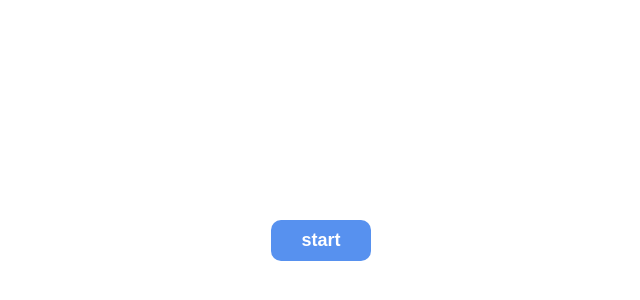
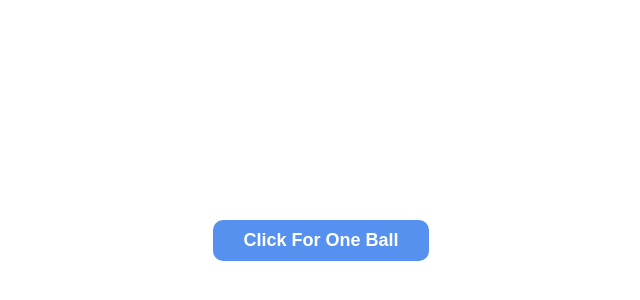
Before and after one commit to acciojob/golf-react-imrahulsrivastava, a React app: page / in a window 1280 px wide. Shown: the part 168-468 px from the top of the page, without its empty margins (319-959 px from the left). Built offline with nearby package versions, Linux system fonts and the light colour scheme; the HTML template or start-up script is replaced by a standard one.

Commit message:
changed to class component

```diff
--- a/src/components/App.js
+++ b/src/components/App.js
@@ -1,41 +1,50 @@
-import React, { useEffect, useState } from "react";
+import React, { Component } from "react";
 import "../styles/App.css";
 
-function App() {
-  const [showBall, setShowBall] = useState(false);
-  const [ballPosition, setBallPosition] = useState(0);
+class App extends Component {
+  constructor(props) {
+    super(props);
 
-  const RenderChoice = () =>
-    showBall ? (
-      <div className="ball" style={{ left: ballPosition + "px" }}></div>
-    ) : (
-      <button className="start" onClick={buttonClickHandler}>
-        start
-      </button>
-    );
+    this.state = {
+      renderBall: false,
+      posi: 0,
+      ballPosition: { left: "0px" },
+    };
 
-  const buttonClickHandler = () => setShowBall(!showBall);
+    this.renderChoice = this.renderChoice.bind(this);
+    this.buttonClickHandler = this.buttonClickHandler.bind(this);
+  }
 
-  const handleKeyDown = (e) => {
-    if (e.key === "ArrowRight" || e.keyCode === 39) {
-      setBallPosition((position) => position + 5);
-    } else if (e.key === "ArrowLeft" || e.keyCode === 37) {
-      setBallPosition((position) => position - 5);
+  buttonClickHandler() {
+    this.setState({ renderBall: true });
+  }
+
+  renderChoice() {
+    if (this.state.renderBall === false) {
+      return (
+        <button className="start" onClick={this.buttonClickHandler}>
+          Click For One Ball
+        </button>
+      );
+    } else if (this.state.renderBall === true) {
+      return <div className="ball" style={this.state.ballPosition}></div>;
     }
-  };
+  }
 
-  useEffect(() => {
-    document.addEventListener("keydown", handleKeyDown);
-    return () => {
-      document.removeEventListener("keydown", handleKeyDown);
-    };
-  }, []);
+  componentDidMount() {
+    document.addEventListener("keydown", (e) => {
+      if (e.keyCode === 39) {
+        this.setState({
+          ballPosition: { left: this.state.posi + 5 + "px" },
+          posi: this.state.posi + 5,
+        });
+      }
+    });
+  }
 
-  return (
-    <div className="playground">
-      <RenderChoice />
-    </div>
-  );
+  render() {
+    return <div className="playground">{this.renderChoice()}</div>;
+  }
 }
 
 export default App;
```
